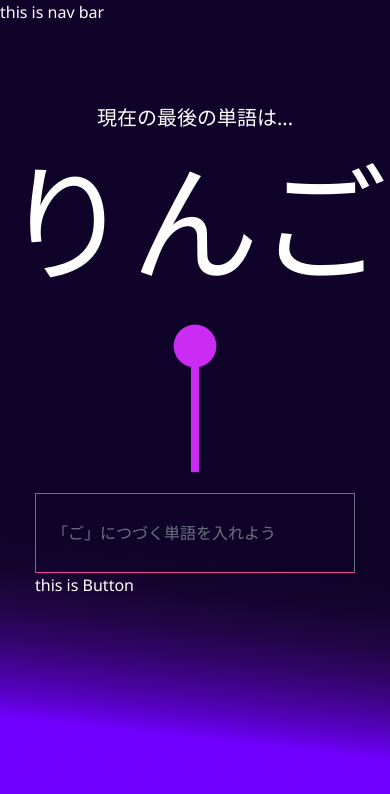
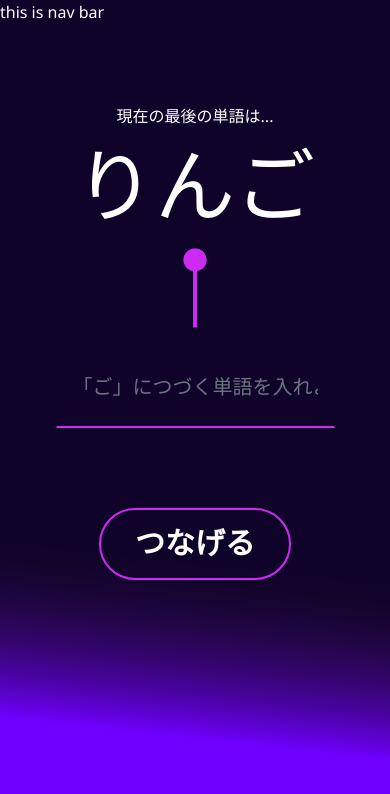
Before and after one commit to pon-pn/season-1, a React (Vite) app in the folder web/: page /play in a window 390 px wide. Shown: the top 794 px of the page. Built offline with nearby package versions, Linux system fonts and the light colour scheme; a web font is replaced by a local one.

Commit message:
Create play page and prepare reducer and hook

```diff
--- a/web/src/App.tsx
+++ b/web/src/App.tsx
@@ -6,9 +6,9 @@ import { LoadingSpinner } from "components/Spinner";
 
 import "./index.css";
 
-const Home = lazy(() => import("pages/Home"));
-const HowToPlay = lazy(() => import("pages/HowToPlay"));
-const Play = lazy(() => import("pages/Play"));
+const Home = lazy(() => import("pages/Home/Home"));
+const HowToPlay = lazy(() => import("pages/HowToPlay/HowToPlay"));
+const Play = lazy(() => import("pages/Play/Play"));
 
 const App = () => (
   <BrowserRouter>
--- a/web/src/components/Button.tsx
+++ b/web/src/components/Button.tsx
@@ -1,7 +1,15 @@
-export const Button = () => {
+interface Props {
+  text: string;
+  onClick: () => void;
+}
+
+export const Button = ({ text, onClick }: Props) => {
   return (
-    <div>
-      <h1>this is Button</h1>
-    </div>
+    <button
+      className='mt-20 w-48 rounded-full border-2 border-accent bg-transparent py-4 px-6 font-bold text-white hover:bg-accent md:w-60'
+      onClick={onClick}
+    >
+      <span className='font-nico text-3xl'>{text}</span>
+    </button>
   );
 };
--- a/web/src/components/WordInput.tsx
+++ b/web/src/components/WordInput.tsx
@@ -1,10 +1,15 @@
-export const WordInput = () => {
+interface Props {
+  inputElement: React.RefObject<HTMLInputElement>;
+}
+
+export const WordInput = ({ inputElement }: Props) => {
   return (
     <div className='mt-5'>
       <input
+        ref={inputElement}
         type='text'
-        className='h-20 w-80 border-b-pink-500 bg-transparent px-4'
-        placeholder='「ご」につづく単語を入れよう'
+        className='h-20 border-b-2 border-transparent border-b-accent bg-transparent px-4 font-nico text-xl focus:border-accent focus:ring-0 md:w-96'
+        placeholder='「ご」につづく単語を入れよう!'
       ></input>
     </div>
   );
--- a/web/src/pages/Play.tsx
+++ /dev/null
@@ -1,25 +0,0 @@
-import { Button } from "components/Button";
-import { Navbar } from "components/Navbar";
-import { WordInput } from "components/WordInput";
-
-const Play = () => {
-  return (
-    <>
-      <Navbar />
-      <div className='flex flex-col items-center justify-center'>
-        <div className='mt-20'>
-          <p className='text-center text-xl'>現在の最後の単語は...</p>
-          {/* TODO: ここはコントラクトから最後の単語を取ってきて入れる */}
-          <p className='font-nico text-[128px]'>りんご</p>
-        </div>
-        <img src='public/images/arrow.png' alt='arrow' />
-        <div>
-          <WordInput />
-          <Button />
-        </div>
-      </div>
-    </>
-  );
-};
-
-export default Play;
--- /dev/null
+++ b/web/src/pages/Play/Play.tsx
@@ -0,0 +1,42 @@
+import { useCallback, useRef } from "react";
+import { Button } from "components/Button";
+import { Navbar } from "components/Navbar";
+import { WordInput } from "components/WordInput";
+
+import useHandleAction from "./hooks";
+
+const Play = () => {
+  const { handleConnectWordClick } = useHandleAction();
+  const inputElement = useRef<HTMLInputElement>(null);
+
+  const onClickAction = useCallback(() => {
+    const input = inputElement.current;
+    if (input) {
+      handleConnectWordClick(input.value);
+    }
+  }, []);
+
+  return (
+    <>
+      <Navbar />
+      <div className='flex flex-col items-center justify-center'>
+        <div className='mt-20'>
+          <p className='text-center md:text-xl'>現在の最後の単語は...</p>
+          {/* TODO: ここはコントラクトから最後の単語を取ってきて入れる */}
+          <p className='font-nico text-[80px] md:text-[128px]'>りんご</p>
+        </div>
+        <img
+          src='public/images/arrow.png'
+          alt='arrow'
+          className='h-20 md:h-auto'
+        />
+        <div className='flex flex-col items-center justify-center'>
+          <WordInput inputElement={inputElement} />
+          <Button text={"つなげる"} onClick={onClickAction} />
+        </div>
+      </div>
+    </>
+  );
+};
+
+export default Play;
--- /dev/null
+++ b/web/src/pages/Play/hooks.ts
@@ -0,0 +1,26 @@
+import { useEffect, useReducer } from "react";
+import { actions, initialState, reducer } from "reducers/play";
+
+const { setLastWord, setInputWord, verifyJapaneseWord, setError } = actions;
+
+const useHandleAction = () => {
+  const [state, dispatch] = useReducer(reducer, initialState);
+
+  const handleConnectWordClick = (input: string) => {
+    dispatch(setInputWord(input));
+  };
+
+  useEffect(() => {
+    // TODO: 現状の最後の単語をfetchするfunctionを入れる
+  });
+
+  // TODO: kuromoji使ってvalidな単語かどうかの判定するfunction
+  // TODO: 入力した単語をsetするfunction
+
+  return {
+    ...state,
+    handleConnectWordClick: handleConnectWordClick,
+  };
+};
+
+export default useHandleAction;
--- /dev/null
+++ b/web/src/reducers/play.ts
@@ -0,0 +1,74 @@
+const SET_LAST_WORD = "SET_LAST_WORD" as const;
+const SET_INPUT_WORD = "SET_INPUT_WORD" as const;
+const VERIFY_JAPANESE_WORD = "VERIFY_JAPANESE_WORD" as const;
+const SET_ERROR = "SET_ERROR" as const;
+
+const setLastWord = (word: string) => {
+  return { type: SET_LAST_WORD, word: word };
+};
+
+const setInputWord = (inputWord: string) => {
+  return { type: SET_INPUT_WORD, inputWord: inputWord };
+};
+
+const verifyJapaneseWord = (isValidJapanese: boolean) => {
+  return { type: VERIFY_JAPANESE_WORD, isValidJapanese: isValidJapanese };
+};
+
+const setError = (error?: Error) => {
+  return { type: SET_ERROR, error: error };
+};
+
+export const actions = {
+  setLastWord,
+  setInputWord,
+  verifyJapaneseWord,
+  setError,
+};
+
+export type Actions =
+  | ReturnType<typeof setLastWord>
+  | ReturnType<typeof setInputWord>
+  | ReturnType<typeof verifyJapaneseWord>
+  | ReturnType<typeof setError>;
+
+export type State = {
+  lastWord: string;
+  inputWord: string;
+  isValidJapanese: boolean;
+  error?: Error;
+};
+
+export const initialState: State = {
+  lastWord: "",
+  inputWord: "",
+  isValidJapanese: false,
+  error: undefined,
+};
+
+export const reducer = (state: State, action: Actions): State => {
+  switch (action.type) {
+    case SET_LAST_WORD:
+      return {
+        ...state,
+        lastWord: action.word,
+      };
+    case SET_INPUT_WORD:
+      return {
+        ...state,
+        inputWord: action.inputWord,
+      };
+    case VERIFY_JAPANESE_WORD:
+      return {
+        ...state,
+        isValidJapanese: action.isValidJapanese,
+      };
+    case SET_ERROR:
+      return {
+        ...state,
+        error: action.error,
+      };
+    default:
+      return state;
+  }
+};
```
Also changed, not shown: web/src/pages/Home/Home.tsx (renamed from web/src/pages/Home.tsx), web/src/pages/HowToPlay/HowToPlay.tsx (renamed from web/src/pages/HowToPlay.tsx).
